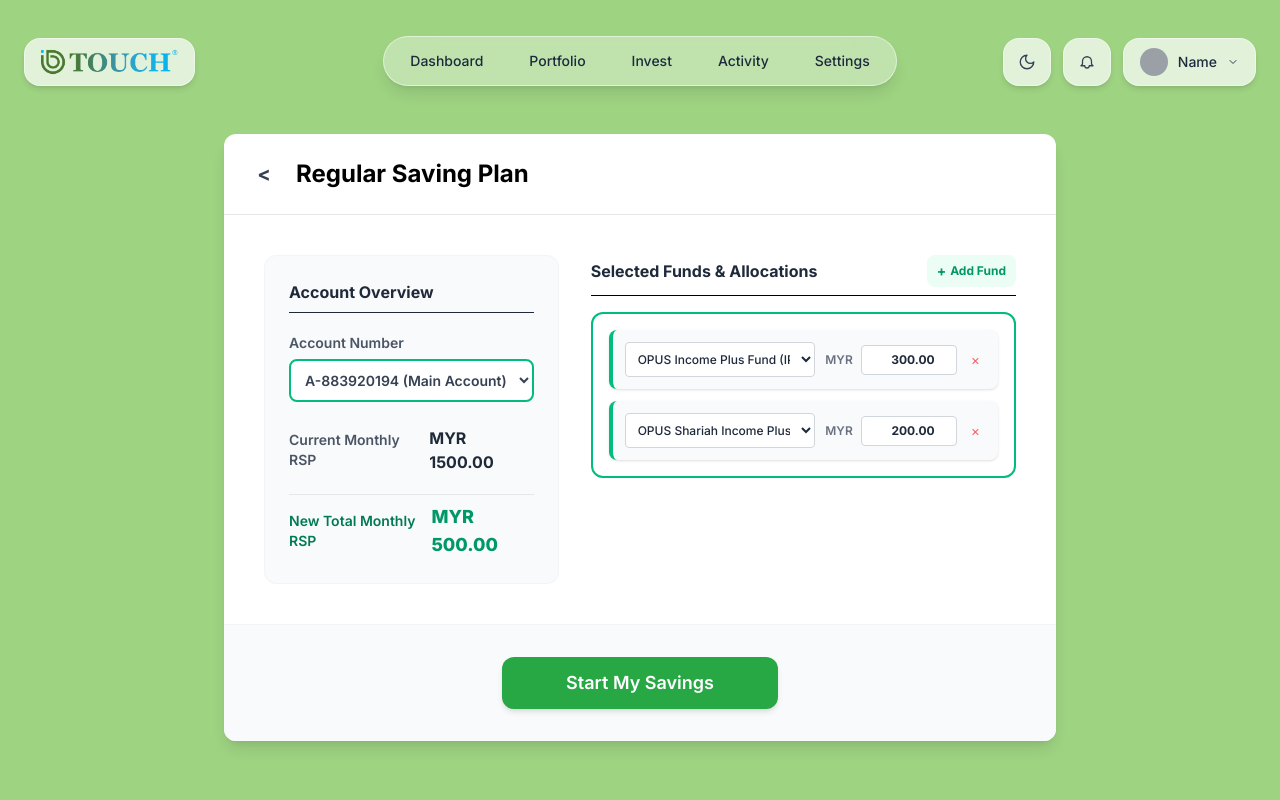
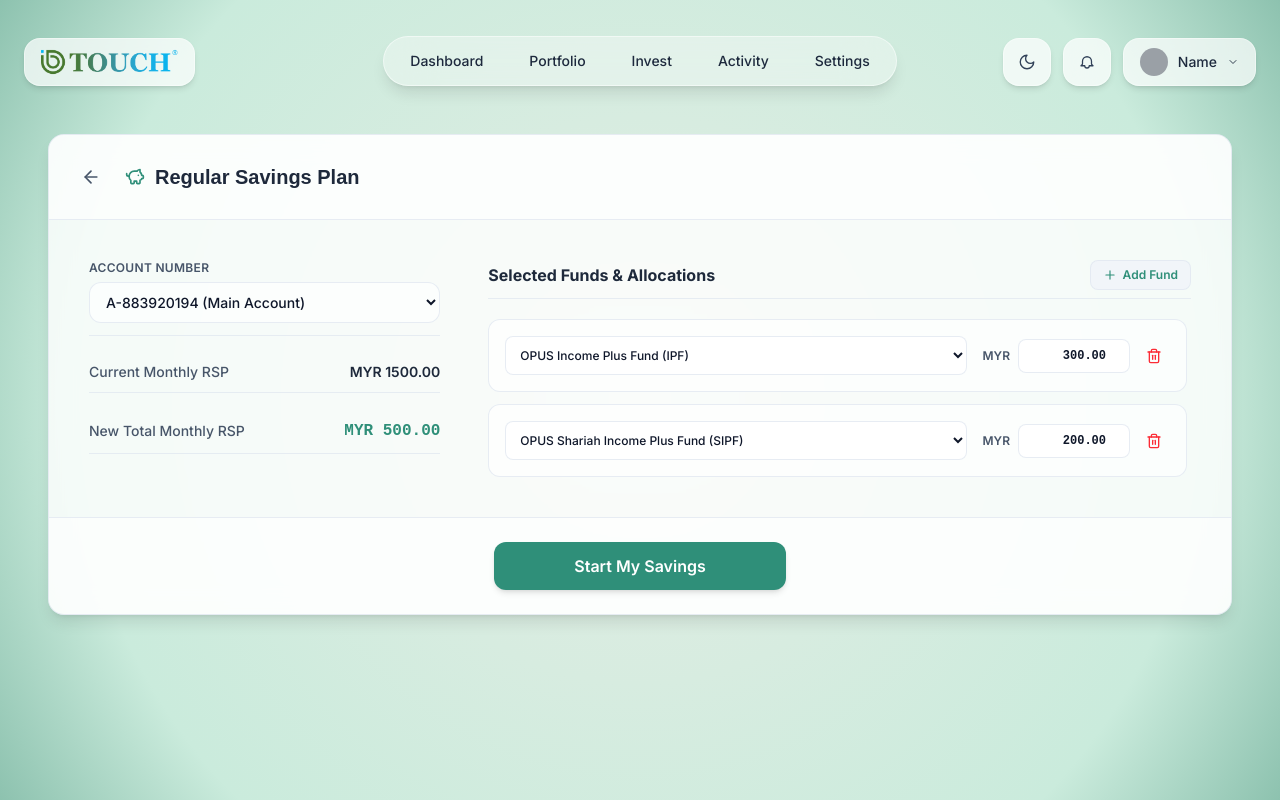
Before and after one commit to isabelledelc/isabelledelc.github.io, a React (Vite) app in the folder app/: page /opustouch/transactions/rsp in a window 1280 px wide. Built offline with nearby package versions, Linux system fonts and the light colour scheme.

Commit message:
add css variable to RSP page

```diff
--- a/app/src/pages/Transactions/RSP.tsx
+++ b/app/src/pages/Transactions/RSP.tsx
@@ -1,8 +1,7 @@
-
 import React, { useState } from 'react';
 import { useNavigate } from 'react-router-dom';
 import Header from '../../components/shared/header';
-import Navbar from '../../components/shared/navbar';
+import { ArrowLeft, Plus, Trash2, PiggyBank } from 'lucide-react';
 
 const AVAILABLE_FUNDS = [
   'OPUS Income Plus Fund (IPF)',
@@ -119,84 +118,162 @@ export default function RSP() {
   };
 
   return (
-    <div className="min-h-screen w-full bg-[#9ED382]">
+    <div
+      className="min-h-screen w-full transition-colors duration-300 font-sans flex flex-col"
+      style={{ background: "var(--bg-page)" }}
+    >
       <Header />
 
-      <main className="mx-auto max-w-4xl p-3 sm:p-6 md:p-8">
-        <div className="bg-white rounded-xl shadow-lg overflow-hidden">
-
+      {/* Expanded Container Width */}
+      <main className="w-full px-4 sm:px-8 lg:px-12 py-8 flex-1">
+        <div
+          className="w-full rounded-2xl shadow-lg border overflow-hidden backdrop-blur-md transition-all duration-300"
+          style={{
+            backgroundColor: "var(--bg-card)",
+            borderColor: "var(--border-app)",
+            color: "var(--text-main)",
+          }}
+        >
           {/* Header Bar */}
-          <div className="p-4 sm:p-6 border-b border-gray-200 flex items-center space-x-3 sm:space-x-4">
+          <div
+            className="p-5 sm:p-6 border-b flex items-center gap-4 transition-colors"
+            style={{
+              backgroundColor: "var(--bg-container)",
+              borderColor: "var(--border-app)",
+            }}
+          >
             <button
               onClick={() => (step === 2 ? setStep(1) : navigate(-1))}
-              className="text-xl font-bold text-gray-700 hover:text-black hover:bg-gray-100 rounded-full w-8 h-8 flex items-center justify-center transition-colors cursor-pointer"
+              className="p-2 rounded-xl transition-colors cursor-pointer"
+              style={{ color: "var(--text-muted)" }}
+              onMouseEnter={(e) => {
+                e.currentTarget.style.backgroundColor = "var(--bg-btn-secondary)";
+                e.currentTarget.style.color = "var(--text-main)";
+              }}
+              onMouseLeave={(e) => {
+                e.currentTarget.style.backgroundColor = "transparent";
+                e.currentTarget.style.color = "var(--text-muted)";
+              }}
               title="Go Back"
             >
-              &lt;
+              <ArrowLeft className="h-5 w-5" />
             </button>
-            <h1 className="text-xl sm:text-2xl font-bold text-black">Regular Saving Plan</h1>
+            <div className="flex items-center gap-2.5">
+              <PiggyBank
+                className="h-5 w-5"
+                style={{ color: "var(--color-primary)" }}
+              />
+              <h1
+                className="text-xl font-bold font-heading"
+                style={{ color: "var(--text-heading)" }}
+              >
+                Regular Savings Plan
+              </h1>
+            </div>
           </div>
 
           {/* STEP 1: Fund Allocation Form */}
           {step === 1 && (
             <>
-              <div className="p-4 sm:p-6 md:p-10 grid grid-cols-1 md:grid-cols-12 gap-6 md:gap-8 text-sm">
+              {/* Full Width Grid Layout */}
+              <div className="p-6 sm:p-10 flex flex-col lg:flex-row gap-8 lg:gap-12 items-start text-sm">
 
-                {/* Account Details */}
-                <div className="md:col-span-5 space-y-5 bg-gray-50 p-4 sm:p-6 rounded-xl border border-gray-100">
-                  <h2 className="text-base font-bold text-gray-800 border-b pb-2">Account Overview</h2>
-
-                  <div className="flex flex-col space-y-1.5">
-                    <label className="font-semibold text-gray-600 text-xs sm:text-sm">Account Number</label>
+                {/* Left Column: Account Overview */}
+                <div className="w-full lg:w-1/3 space-y-4">
+                  <div
+                    className="flex flex-col gap-1.5 pb-3 border-b"
+                    style={{ borderColor: "var(--border-app)" }}
+                  >
+                    <label
+                      className="text-xs font-semibold uppercase tracking-wide"
+                      style={{ color: "var(--text-muted)" }}
+                    >
+                      Account Number
+                    </label>
                     <select
                       value={accountNumber}
                       onChange={(e) => setAccountNumber(e.target.value)}
-                      className="border-2 border-emerald-500 rounded-lg p-2.5 outline-none bg-white text-gray-700 font-semibold cursor-pointer text-xs sm:text-sm"
+                      className="w-full border rounded-xl px-3 py-2.5 font-medium outline-none transition-colors cursor-pointer text-sm"
+                      style={{
+                        backgroundColor: "var(--bg-container)",
+                        borderColor: "var(--border-interactive)",
+                        color: "var(--text-main)",
+                      }}
                     >
                       <option value="A-883920194">A-883920194 (Main Account)</option>
                       <option value="A-109238472">A-109238472 (Secondary Account)</option>
                     </select>
                   </div>
 
-                  <div className="flex justify-between items-center pt-1">
-                    <label className="font-semibold text-gray-600 text-xs sm:text-sm">Current Monthly RSP</label>
-                    <span className="text-gray-800 font-bold text-sm sm:text-base">
+                  <div
+                    className="flex justify-between items-center py-2.5 border-b"
+                    style={{ borderColor: "var(--border-app)" }}
+                  >
+                    <span className="font-medium" style={{ color: "var(--text-muted)" }}>
+                      Current Monthly RSP
+                    </span>
+                    <span className="font-semibold" style={{ color: "var(--text-heading)" }}>
                       MYR {currentSavings.toFixed(2)}
                     </span>
                   </div>
 
-                  <div className="flex justify-between items-center pt-2 border-t border-gray-200">
-                    <label className="font-semibold text-emerald-700 text-xs sm:text-sm">New Total Monthly RSP</label>
-                    <span className="text-emerald-600 font-extrabold text-base sm:text-lg">
+                  <div
+                    className="flex justify-between items-center py-2.5 border-b"
+                    style={{ borderColor: "var(--border-app)" }}
+                  >
+                    <span className="font-medium" style={{ color: "var(--text-muted)" }}>
+                      New Total Monthly RSP
+                    </span>
+                    <span
+                      className="font-bold text-base font-mono-data"
+                      style={{ color: "var(--color-primary)" }}
+                    >
                       MYR {totalNewSavings.toFixed(2)}
                     </span>
                   </div>
                 </div>
 
-                {/* Fund Allocation List */}
-                <div className="md:col-span-7 space-y-4">
-                  <div className="flex justify-between items-center border-b pb-2">
-                    <label className="font-bold text-gray-800 text-sm sm:text-base">Selected Funds & Allocations</label>
+                {/* Right Column: Fund Allocation List */}
+                <div className="w-full lg:w-2/3 space-y-5 pt-6 lg:pt-0 border-t lg:border-t-0" style={{ borderColor: "var(--border-app)" }}>
+                  <div className="flex justify-between items-center pb-2 border-b" style={{ borderColor: "var(--border-app)" }}>
+                    <label className="font-bold text-sm sm:text-base" style={{ color: "var(--text-heading)" }}>
+                      Selected Funds & Allocations
+                    </label>
                     <button
                       type="button"
                       onClick={handleAddFund}
-                      className="flex items-center text-emerald-600 hover:text-emerald-700 text-xs font-bold bg-emerald-50 hover:bg-emerald-100 px-2.5 py-1.5 rounded-lg transition-colors cursor-pointer"
+                      className="flex items-center gap-1.5 text-xs font-semibold px-3 py-1.5 rounded-lg transition-all cursor-pointer border"
+                      style={{
+                        backgroundColor: "var(--bg-pill)",
+                        borderColor: "var(--border-app)",
+                        color: "var(--color-primary)",
+                      }}
                     >
-                      <span className="mr-1 text-sm font-bold">+</span> Add Fund
+                      <Plus className="h-3.5 w-3.5" />
+                      Add Fund
                     </button>
                   </div>
 
-                  <div className="border-2 border-emerald-500 rounded-xl p-3 sm:p-4 space-y-3 bg-white max-h-[380px] overflow-y-auto">
+                  <div className="space-y-3 max-h-[480px] overflow-y-auto pr-1">
                     {selectedFunds.map((item) => (
                       <div
                         key={item.id}
-                        className="flex flex-col sm:flex-row sm:items-center justify-between gap-2.5 border-l-4 border-emerald-500 pl-3 bg-gray-50 p-3 rounded-lg shadow-sm"
+                        className="flex flex-col sm:flex-row sm:items-center justify-between gap-4 p-4 rounded-xl border transition-all"
+                        style={{
+                          backgroundColor: "var(--bg-container)",
+                          borderColor: "var(--border-app)",
+                        }}
                       >
                         <div className="w-full sm:flex-1">
                           <select
                             value={item.name}
                             onChange={(e) => handleFundChange(item.id, e.target.value)}
-                            className="w-full bg-white border border-gray-300 rounded p-2 text-xs text-gray-800 font-medium outline-none focus:border-emerald-500 cursor-pointer"
+                            className="w-full border rounded-lg p-2.5 text-xs font-medium outline-none cursor-pointer"
+                            style={{
+                              backgroundColor: "var(--bg-card)",
+                              borderColor: "var(--border-interactive)",
+                              color: "var(--text-main)",
+                            }}
                           >
                             {AVAILABLE_FUNDS.map((fund) => {
                               const isAlreadySelected = selectedFunds.some(
@@ -211,24 +288,29 @@ export default function RSP() {
                           </select>
                         </div>
 
-                        <div className="flex items-center justify-between sm:justify-end space-x-2 pt-1 sm:pt-0 border-t sm:border-t-0 border-gray-200">
-                          <span className="text-xs text-gray-500 font-semibold sm:hidden">Amount:</span>
-                          <div className="flex items-center space-x-2">
-                            <span className="text-xs text-gray-500 font-semibold">MYR</span>
+                        <div className="flex items-center justify-between sm:justify-end gap-3 pt-2 sm:pt-0 border-t sm:border-t-0" style={{ borderColor: "var(--border-app)" }}>
+                          <span className="text-xs font-semibold sm:hidden" style={{ color: "var(--text-muted)" }}>Amount:</span>
+                          <div className="flex items-center gap-2">
+                            <span className="text-xs font-semibold" style={{ color: "var(--text-muted)" }}>MYR</span>
                             <input
                               type="number"
                               value={item.amount}
                               onChange={(e) => handleAmountChange(item.id, e.target.value)}
                               placeholder="0.00"
-                              className="w-24 border border-gray-300 rounded p-1.5 text-xs text-right font-bold text-gray-800 outline-none focus:border-emerald-500 bg-white"
+                              className="w-28 border rounded-lg p-2 text-xs text-right font-bold outline-none font-mono-data"
+                              style={{
+                                backgroundColor: "var(--bg-card)",
+                                borderColor: "var(--border-interactive)",
+                                color: "var(--text-main)",
+                              }}
                             />
                             <button
                               type="button"
                               onClick={() => handleDeleteFund(item.id)}
-                              className="text-red-400 hover:text-red-600 p-1.5 rounded hover:bg-red-50 transition-colors"
+                              className="p-2 rounded-lg transition-colors text-red-500 hover:bg-red-500/10 cursor-pointer"
                               title="Remove Fund"
                             >
-                              &#215;
+                              <Trash2 className="h-4 w-4" />
                             </button>
                           </div>
                         </div>
@@ -236,12 +318,27 @@ export default function RSP() {
                     ))}
                   </div>
                 </div>
+
               </div>
 
-              <div className="p-4 sm:p-8 flex justify-center bg-gray-50 border-t border-gray-100">
+              {/* Action Button */}
+              <div
+                className="p-6 border-t flex justify-center transition-colors"
+                style={{
+                  backgroundColor: "var(--bg-container)",
+                  borderColor: "var(--border-app)",
+                }}
+              >
                 <button
                   onClick={handleProceedToSummary}
-                  className="w-full sm:w-auto bg-[#28A745] hover:bg-[#218838] text-white font-semibold py-3 sm:px-16 rounded-xl text-base sm:text-lg transition-all shadow-md active:scale-95 cursor-pointer"
+                  className="w-full sm:w-auto text-white font-semibold py-3 px-20 rounded-xl text-base transition-all shadow-md active:scale-95 cursor-pointer"
+                  style={{ backgroundColor: "var(--color-primary)" }}
+                  onMouseEnter={(e) => {
+                    e.currentTarget.style.backgroundColor = "var(--color-primary-hover)";
+                  }}
+                  onMouseLeave={(e) => {
+                    e.currentTarget.style.backgroundColor = "var(--color-primary)";
+                  }}
                 >
                   Start My Savings
                 </button>
@@ -249,78 +346,116 @@ export default function RSP() {
             </>
           )}
 
-          {/* STEP 2: Summary / Confirmation View (Matching your mockup) */}
+          {/* STEP 2: Summary / Confirmation View */}
           {step === 2 && (
-            <div className="p-6 sm:p-10 space-y-8">
-              <div className="grid grid-cols-1 md:grid-cols-2 gap-y-6 gap-x-12 text-sm text-gray-700">
+            <div>
+              {/* Full Width Grid Layout */}
+              <div className="p-6 sm:p-10 flex flex-col lg:flex-row gap-8 lg:gap-12 items-start text-sm">
 
-                {/* Left Column */}
-                <div className="space-y-6">
-                  <div className="grid grid-cols-1 sm:grid-cols-2 items-center gap-2">
-                    <label className="font-semibold text-gray-700">Account Number</label>
+                {/* Left Column: Account & Transaction Details */}
+                <div className="w-full lg:w-1/2 space-y-4">
+                  <div
+                    className="flex flex-col gap-1.5 pb-3 border-b"
+                    style={{ borderColor: "var(--border-app)" }}
+                  >
+                    <label
+                      className="text-xs font-semibold uppercase tracking-wide"
+                      style={{ color: "var(--text-muted)" }}
+                    >
+                      Account Number
+                    </label>
                     <select
                       value={accountNumber}
                       onChange={(e) => setAccountNumber(e.target.value)}
-                      className="border-2 border-emerald-500 rounded-xl p-2 px-3 outline-none bg-white font-medium text-gray-800 text-xs sm:text-sm cursor-pointer"
+                      className="w-full border rounded-xl px-3 py-2.5 font-medium outline-none transition-colors cursor-pointer text-sm"
+                      style={{
+                        backgroundColor: "var(--bg-container)",
+                        borderColor: "var(--border-interactive)",
+                        color: "var(--text-main)",
+                      }}
                     >
                       <option value="A-883920194">A-883920194</option>
                       <option value="A-109238472">A-109238472</option>
                     </select>
                   </div>
 
-                  <div className="grid grid-cols-1 sm:grid-cols-2 items-center gap-2">
-                    <label className="font-semibold text-gray-700">Account Name</label>
-                    <span className="text-gray-900 font-medium">{accountName}</span>
+                  <div
+                    className="flex justify-between items-center py-2.5 border-b"
+                    style={{ borderColor: "var(--border-app)" }}
+                  >
+                    <span className="font-medium" style={{ color: "var(--text-muted)" }}>
+                      Account Name
+                    </span>
+                    <span className="font-semibold" style={{ color: "var(--text-heading)" }}>
+                      {accountName}
+                    </span>
                   </div>
 
-                  <div className="grid grid-cols-1 sm:grid-cols-2 items-center gap-2">
-                    <label className="font-semibold text-gray-700">ID Number</label>
-                    <span className="text-gray-900 font-medium">{idNumber}</span>
+                  <div
+                    className="flex justify-between items-center py-2.5 border-b"
+                    style={{ borderColor: "var(--border-app)" }}
+                  >
+                    <span className="font-medium" style={{ color: "var(--text-muted)" }}>
+                      Reference No
+                    </span>
+                    <span
+                      className="font-mono-data text-xs font-semibold px-2.5 py-1 rounded-md border"
+                      style={{
+                        backgroundColor: "var(--bg-pill)",
+                        borderColor: "var(--border-app)",
+                        color: "var(--text-main)",
+                      }}
+                    >
+                      {referenceNo}
+                    </span>
                   </div>
 
-                  <div className="grid grid-cols-1 sm:grid-cols-2 items-center gap-2">
-                    <label className="font-semibold text-gray-700">Mobile Number</label>
-                    <span className="text-gray-900 font-medium">{mobileNumber}</span>
-                  </div>
-
-                  <div className="grid grid-cols-1 sm:grid-cols-2 items-center gap-2">
-                    <label className="font-semibold text-gray-700">Email</label>
-                    <span className="text-gray-900 font-medium">{email}</span>
-                  </div>
-                </div>
-
-                {/* Right Column */}
-                <div className="space-y-6">
-                  <div className="grid grid-cols-1 sm:grid-cols-2 items-center gap-2">
-                    <label className="font-semibold text-gray-700">Reference No</label>
-                    <span className="text-gray-900 font-medium">{referenceNo}</span>
-                  </div>
-
-                  <div className="grid grid-cols-1 sm:grid-cols-2 items-center gap-2">
-                    <label className="font-semibold text-gray-700">Deduction Amount</label>
-                    <span className="text-gray-900 font-bold text-base">
+                  <div
+                    className="flex justify-between items-center py-2.5 border-b"
+                    style={{ borderColor: "var(--border-app)" }}
+                  >
+                    <span className="font-medium" style={{ color: "var(--text-muted)" }}>
+                      Deduction Amount
+                    </span>
+                    <span
+                      className="font-bold text-base font-mono-data"
+                      style={{ color: "var(--color-primary)" }}
+                    >
                       MYR {totalNewSavings.toFixed(2)}
                     </span>
                   </div>
 
-                  <div className="grid grid-cols-1 sm:grid-cols-2 items-start gap-2">
-                    <label className="font-semibold text-gray-700">Effective Date</label>
-                    <span className="text-gray-900 font-medium leading-snug">
+                  <div
+                    className="flex justify-between items-start py-2.5 border-b"
+                    style={{ borderColor: "var(--border-app)" }}
+                  >
+                    <span className="font-medium" style={{ color: "var(--text-muted)" }}>
+                      Effective Date
+                    </span>
+                    <span className="font-medium text-right leading-tight max-w-[220px]" style={{ color: "var(--text-main)" }}>
                       Every 3rd of the month starting 03/09/2026
                     </span>
                   </div>
 
-                  <div className="grid grid-cols-1 sm:grid-cols-2 items-center gap-2">
-                    <label className="font-semibold text-gray-700">Payment Method</label>
-                    <span className="text-gray-900 font-medium">Direct Debit</span>
-                  </div>
-
-                  <div className="grid grid-cols-1 sm:grid-cols-2 items-center gap-2">
-                    <label className="font-semibold text-gray-700">Choose Your Bank</label>
+                  <div
+                    className="flex flex-col gap-1.5 pb-3 border-b"
+                    style={{ borderColor: "var(--border-app)" }}
+                  >
+                    <label
+                      className="text-xs font-semibold uppercase tracking-wide"
+                      style={{ color: "var(--text-muted)" }}
+                    >
+                      Choose Your Bank
+                    </label>
                     <select
                       value={chosenBank}
                       onChange={(e) => setChosenBank(e.target.value)}
-                      className="border-2 border-emerald-500 rounded-xl p-2 px-3 outline-none bg-white text-gray-400 font-medium text-xs sm:text-sm cursor-pointer focus:text-gray-800"
+                      className="w-full border rounded-xl px-3 py-2.5 font-medium outline-none transition-colors cursor-pointer text-sm"
+                      style={{
+                        backgroundColor: "var(--bg-container)",
+                        borderColor: "var(--border-interactive)",
+                        color: "var(--text-main)",
+                      }}
                     >
                       <option value="" disabled>Bank Choice</option>
                       <option value="MAYBANK BERHAD">MAYBANK BERHAD</option>
@@ -331,13 +466,53 @@ export default function RSP() {
                     </select>
                   </div>
                 </div>
+
+                {/* Right Column: Selected Funds Summary */}
+                <div className="w-full lg:w-1/2 space-y-4 pt-6 lg:pt-0 border-t lg:border-t-0" style={{ borderColor: "var(--border-app)" }}>
+                  <label className="font-bold text-sm sm:text-base block pb-2 border-b" style={{ color: "var(--text-heading)", borderColor: "var(--border-app)" }}>
+                    Selected Funds Summary
+                  </label>
+                  <div className="space-y-2 max-h-[480px] overflow-y-auto pr-1">
+                    {selectedFunds.map((fund) => (
+                      <div
+                        key={fund.id}
+                        className="flex justify-between items-center p-4 rounded-xl border"
+                        style={{
+                          backgroundColor: "var(--bg-container)",
+                          borderColor: "var(--border-app)",
+                        }}
+                      >
+                        <span className="font-semibold text-xs sm:text-sm" style={{ color: "var(--text-heading)" }}>
+                          {fund.name}
+                        </span>
+                        <span className="font-mono-data font-bold text-xs sm:text-sm" style={{ color: "var(--color-primary)" }}>
+                          MYR {parseFloat(fund.amount || '0').toFixed(2)}
+                        </span>
+                      </div>
+                    ))}
+                  </div>
+                </div>
+
               </div>
 
-              {/* Action Button */}
-              <div className="flex justify-center pt-6 border-t border-gray-100">
+              {/* Action Footer */}
+              <div
+                className="p-6 border-t flex justify-center transition-colors"
+                style={{
+                  backgroundColor: "var(--bg-container)",
+                  borderColor: "var(--border-app)",
+                }}
+              >
                 <button
                   onClick={handleFinalSubmit}
-                  className="w-full sm:w-auto bg-[#28A745] hover:bg-[#218838] text-white font-semibold py-3.5 px-16 rounded-xl text-base sm:text-lg transition-all shadow-md active:scale-95 cursor-pointer"
+                  className="w-full sm:w-auto text-white font-semibold py-3 px-20 rounded-xl text-base transition-all shadow-md active:scale-95 cursor-pointer"
+                  style={{ backgroundColor: "var(--color-primary)" }}
+                  onMouseEnter={(e) => {
+                    e.currentTarget.style.backgroundColor = "var(--color-primary-hover)";
+                  }}
+                  onMouseLeave={(e) => {
+                    e.currentTarget.style.backgroundColor = "var(--color-primary)";
+                  }}
                 >
                   Start My Savings
                 </button>
```
